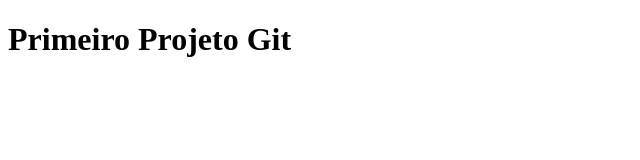
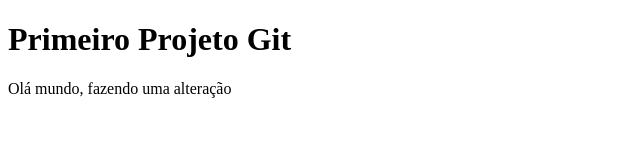
Before and after one commit to eduardoDC101/Curso-Git, a plain HTML site: page index.html in a window 1280 px wide. Shown: the whole page, without its empty margins (0-640 px from the left). Drawn offline with Linux system fonts and the light colour scheme.

Commit message:
Inserindo um paragrafo no index.html

```diff
--- a/index.html
+++ b/index.html
@@ -7,5 +7,6 @@
   </head>
   <body>
     <h1>Primeiro Projeto Git</h1>
+    <p>Olá mundo, fazendo uma alteração</p>
   </body>
 </html>
```
